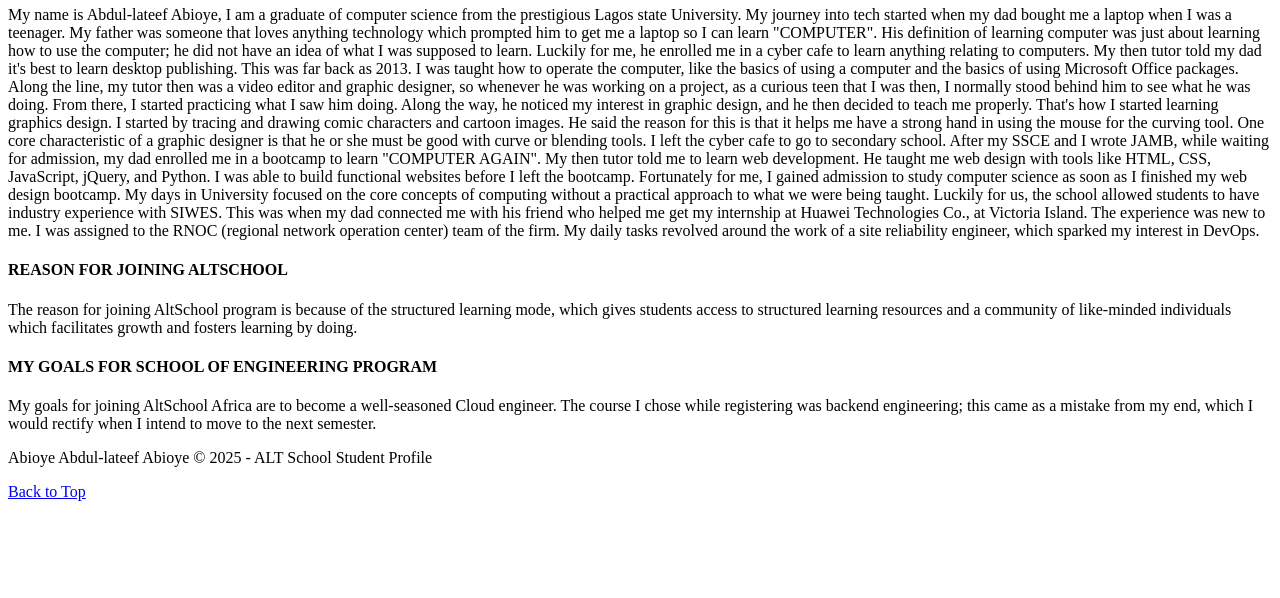
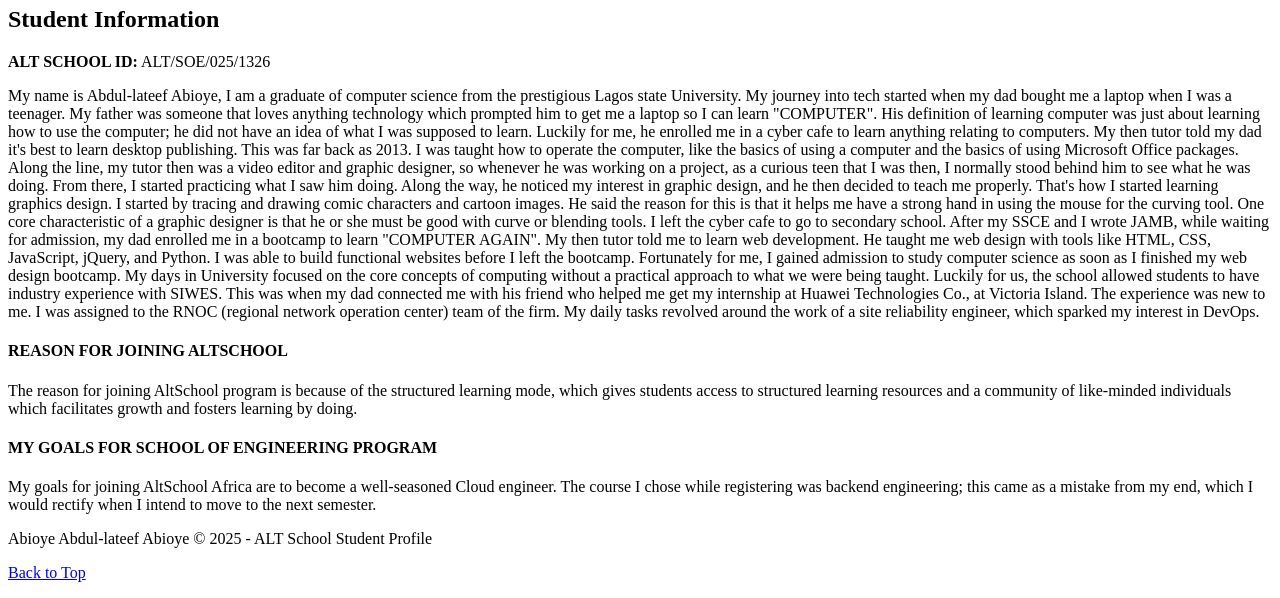
Before and after one commit to abioyepelumi363/abioyepelumi363.github.io, a plain HTML site: page altschool-assignment-1.html in a window 1280 px wide. Shown: the part 269-867 px from the top of the page. Before the commit the page ends 800 px from the top, so only its background shows below. Drawn offline with Linux system fonts and the light colour scheme.

Commit message:
Update altschool-assignment-1.html

```diff
--- a/altschool-assignment-1.html
+++ b/altschool-assignment-1.html
@@ -16,6 +16,7 @@
         <h2>Student Information</h2> <p><strong>ALT SCHOOL ID:</strong> ALT/SOE/025/1326 </p> </div>
         <h1>ASSIGNMENT ONE</h1>
         <h1>Basic information and Biography </h1>
+        <div> <h2>Student Information</h2> <p><strong>ALT SCHOOL ID:</strong> ALT/SOE/025/1326 </p> </div>
         <P>My name is Abdul-lateef Abioye, I am a graduate of computer science from the prestigious Lagos state University.
             My journey into tech started when my dad bought me a laptop when I was a teenager. My father was someone that loves anything
             technology which prompted him to get me a laptop so I can learn "COMPUTER". His definition of learning computer was just about
```
